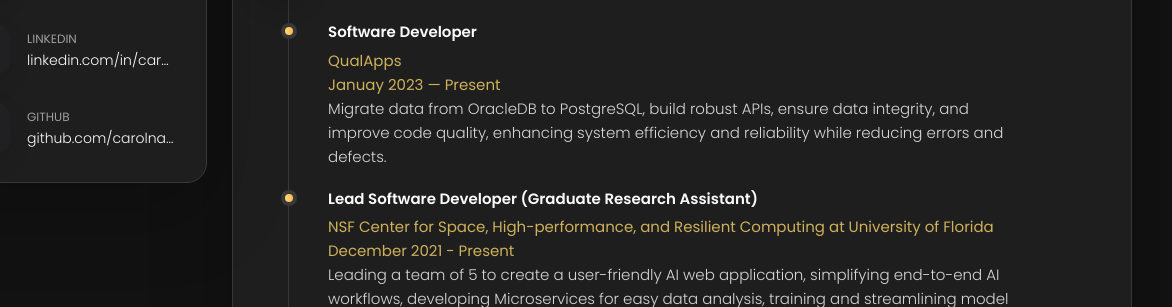
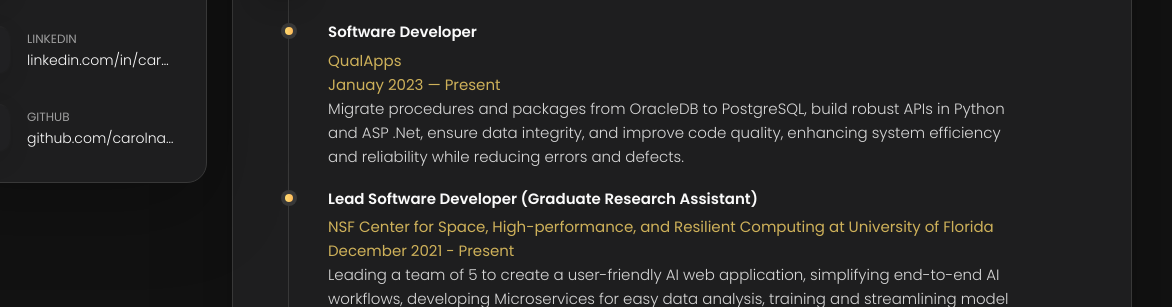
Before and after one commit to carolnavya/carolnavya.github.io, a plain HTML site: page index.html in a window 1280 px wide. Both pictures are taken after a click on the button "Resume". Shown: the part 464-771 px from the top of the page, 108-1280 px from the left. Drawn offline with nearby package versions, Linux system fonts and the light colour scheme.

Commit message:
Initial commit

```diff
--- a/assets/js/script.js
+++ b/assets/js/script.js
@@ -101,15 +101,14 @@ for (let i = 0; i < formInputs.length; i++) {
     // check form validation
     if (form.checkValidity()) {
       formBtn.removeAttribute("disabled");
-      alert('meessafe sent!');
-
-
     } else {
       formBtn.setAttribute("disabled", "");
     }
 
   });
 }
+
+
 
 
 
--- a/index.html
+++ b/index.html
@@ -288,7 +288,7 @@
               <h4 class="h4 timeline-item-title">Software Developer</h4>
               <span>QualApps</span>
               <span>Januay 2023 — Present</span>
-              <p class="timeline-text">Migrate data from OracleDB to PostgreSQL, build robust APIs, ensure data integrity, and improve code quality, enhancing system efficiency and reliability while reducing errors and defects.</p>
+              <p class="timeline-text">Migrate procedures and packages from OracleDB to PostgreSQL, build robust APIs in Python and ASP .Net, ensure data integrity, and improve code quality, enhancing system efficiency and reliability while reducing errors and defects.</p>
             </li>
 
             <li class="timeline-item">
```
